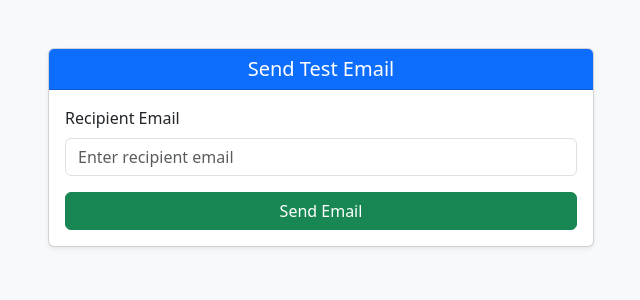
After one commit to SHIVUKUMARA/PhP-Learning, a CodeIgniter app: page /firstci3/email in a window 1280 px wide. The commit adds this page. Shown: the top 300 px of the page, without its empty margins (319-959 px from the left). Run offline with CodeIgniter, Linux system fonts and the light colour scheme.

Commit message:
Implemented Email Feature

```diff
--- a/application/config/routes.php
+++ b/application/config/routes.php
@@ -68,3 +68,4 @@ $route['dashboard/delete_user/(:num)'] = 'dashboard/delete_user/$1';
 $route['dashboard/create_admin'] = 'dashboard/create_admin';
 $route['upload'] = 'upload/index';
 $route['upload/do_upload'] = 'upload/do_upload';
+$route['email'] = 'Email/index';
--- /dev/null
+++ b/application/controllers/Email.php
@@ -0,0 +1,92 @@
+<?php
+defined('BASEPATH') or exit('No direct script access allowed');
+
+/**
+ * @property CI_Session session
+ * @property CI_Input input
+ * @property CI_Email email
+ */
+
+class Email extends CI_Controller
+{
+    public function __construct()
+    {
+        parent::__construct();
+        $this->load->library('session');
+        $this->load->helper('form');
+    }
+
+    public function index()
+    {
+        $this->load->view('email');
+    }
+
+    public function send_mail()
+    {
+        $to_email = $this->input->post('email', true);
+
+        if (!$to_email) {
+            $this->session->set_flashdata("email_sent", "Please provide an email address.");
+            redirect('email');
+        }
+
+        $this->load->library('email');
+
+        $this->email->from('shivukumaraspatil01@gmail.com', 'Admin LTE');
+        $this->email->to($to_email);
+        $this->email->subject('Welcome to Our Platform!');
+
+        $html_message = '
+        <!DOCTYPE html>
+        <html lang="en">
+        <head>
+            <meta charset="UTF-8">
+            <title>Welcome Email</title>
+        </head>
+        <body style="margin:0; padding:0; font-family: Arial, sans-serif; background-color: #f4f4f4;">
+            <table width="100%" cellpadding="0" cellspacing="0" style="background-color: #f4f4f4; padding: 20px;">
+                <tr>
+                    <td align="center">
+                        <table width="600" cellpadding="0" cellspacing="0" style="background-color: #ffffff; border-radius: 8px; overflow: hidden; box-shadow: 0 0 10px rgba(0,0,0,0.1);">
+                            <tr>
+                                <td style="background-color: #007bff; color: #ffffff; text-align: center; padding: 30px; font-size: 24px; font-weight: bold;">
+                                    Welcome to Our Platform
+                                </td>
+                            </tr>
+                            <tr>
+                                <td style="padding: 30px; color: #333333; font-size: 16px; line-height: 1.6;">
+                                    <p>Hi there,</p>
+                                    <p>Thank you for joining our platform! We are thrilled to have you onboard.</p>
+                                    <p>Click the button below to verify your email and get started:</p>
+                                    <p style="text-align: center;">
+                                        <a href="https://example.com/verify" style="background-color: #28a745; color: #ffffff; text-decoration: none; padding: 12px 24px; border-radius: 5px; display: inline-block; font-weight: bold;">Verify Email</a>
+                                    </p>
+                                    <p>If you did not create this account, please ignore this email.</p>
+                                </td>
+                            </tr>
+                            <tr>
+                                <td style="background-color: #f4f4f4; color: #777777; text-align: center; padding: 20px; font-size: 12px;">
+                                    &copy; ' . date('Y') . ' Your Company Name. All rights reserved.
+                                </td>
+                            </tr>
+                        </table>
+                    </td>
+                </tr>
+            </table>
+        </body>
+        </html>
+        ';
+
+        // Set the email content
+        $this->email->message($html_message);
+
+        // Send email
+        if ($this->email->send()) {
+            $this->session->set_flashdata("email_sent", "✅ Email sent successfully to $to_email");
+        } else {
+            $this->session->set_flashdata("email_sent", "❌ Error in sending Email.<br>" . $this->email->print_debugger());
+        }
+
+        redirect('email'); // redirect back to form
+    }
+}
--- a/application/views/auth/login.php
+++ b/application/views/auth/login.php
@@ -12,11 +12,11 @@ $this->load->view('partials/header');
   <div class="card">
     <div class="card-body login-card-body">
 
-      <?php if($this->session->flashdata('error')): ?>
+      <?php if ($this->session->flashdata('error')): ?>
         <div class="alert alert-danger"><?= $this->session->flashdata('error'); ?></div>
       <?php endif; ?>
 
-      <?php if($this->session->flashdata('success')): ?>
+      <?php if ($this->session->flashdata('success')): ?>
         <div class="alert alert-success"><?= $this->session->flashdata('success'); ?></div>
       <?php endif; ?>
 
--- a/application/views/auth/register.php
+++ b/application/views/auth/register.php
@@ -12,11 +12,11 @@ $this->load->view('partials/header');
   <div class="card">
     <div class="card-body register-card-body">
 
-      <?php if($this->session->flashdata('error')): ?>
+      <?php if ($this->session->flashdata('error')): ?>
         <div class="alert alert-danger"><?= $this->session->flashdata('error'); ?></div>
       <?php endif; ?>
 
-      <?php if($this->session->flashdata('success')): ?>
+      <?php if ($this->session->flashdata('success')): ?>
         <div class="alert alert-success"><?= $this->session->flashdata('success'); ?></div>
       <?php endif; ?>
 
--- /dev/null
+++ b/application/views/email.php
@@ -0,0 +1,37 @@
+<!DOCTYPE html>
+<html lang="en">
+
+<head>
+    <meta charset="UTF-8">
+    <title>CodeIgniter Email Example</title>
+    <link href="https://cdn.jsdelivr.net/npm/bootstrap@5.3.0/dist/css/bootstrap.min.css" rel="stylesheet">
+</head>
+
+<body class="bg-light">
+    <div class="container mt-5">
+        <div class="row justify-content-center">
+            <div class="col-md-6">
+                <div class="card shadow-sm">
+                    <div class="card-header bg-primary text-white">
+                        <h5 class="mb-0 text-center">Send Test Email</h5>
+                    </div>
+                    <div class="card-body">
+                        <?php if ($this->session->flashdata('email_sent')): ?>
+                            <div class="alert alert-info"><?= $this->session->flashdata('email_sent'); ?></div>
+                        <?php endif; ?>
+
+                        <?= form_open('email/send_mail'); ?>
+                        <div class="mb-3">
+                            <label for="email" class="form-label">Recipient Email</label>
+                            <input type="email" class="form-control" id="email" name="email" placeholder="Enter recipient email" required>
+                        </div>
+                        <button type="submit" class="btn btn-success w-100">Send Email</button>
+                        <?= form_close(); ?>
+                    </div>
+                </div>
+            </div>
+        </div>
+    </div>
+</body>
+
+</html>
```
Also changed, not shown: application/config/email.php (added, +44 -0 lines). Lines whose indentation alone changed are shown as unchanged.
